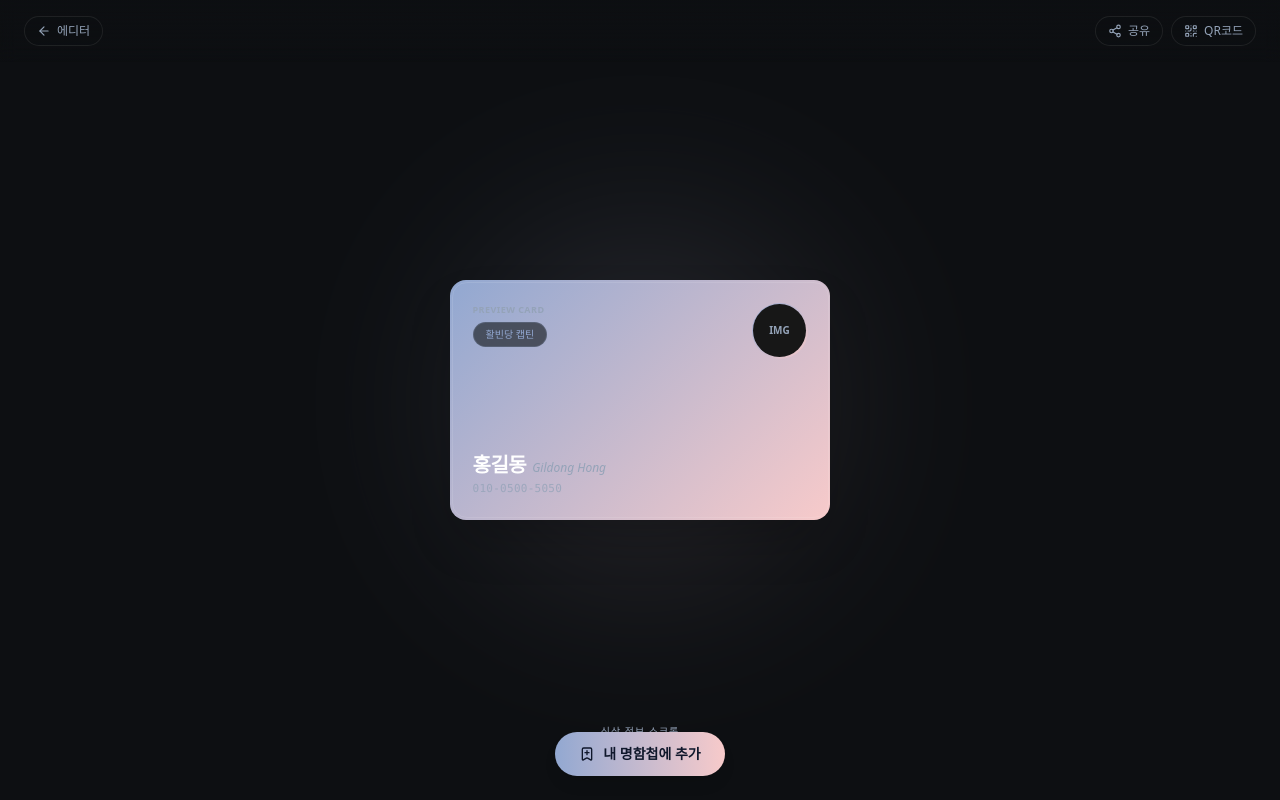
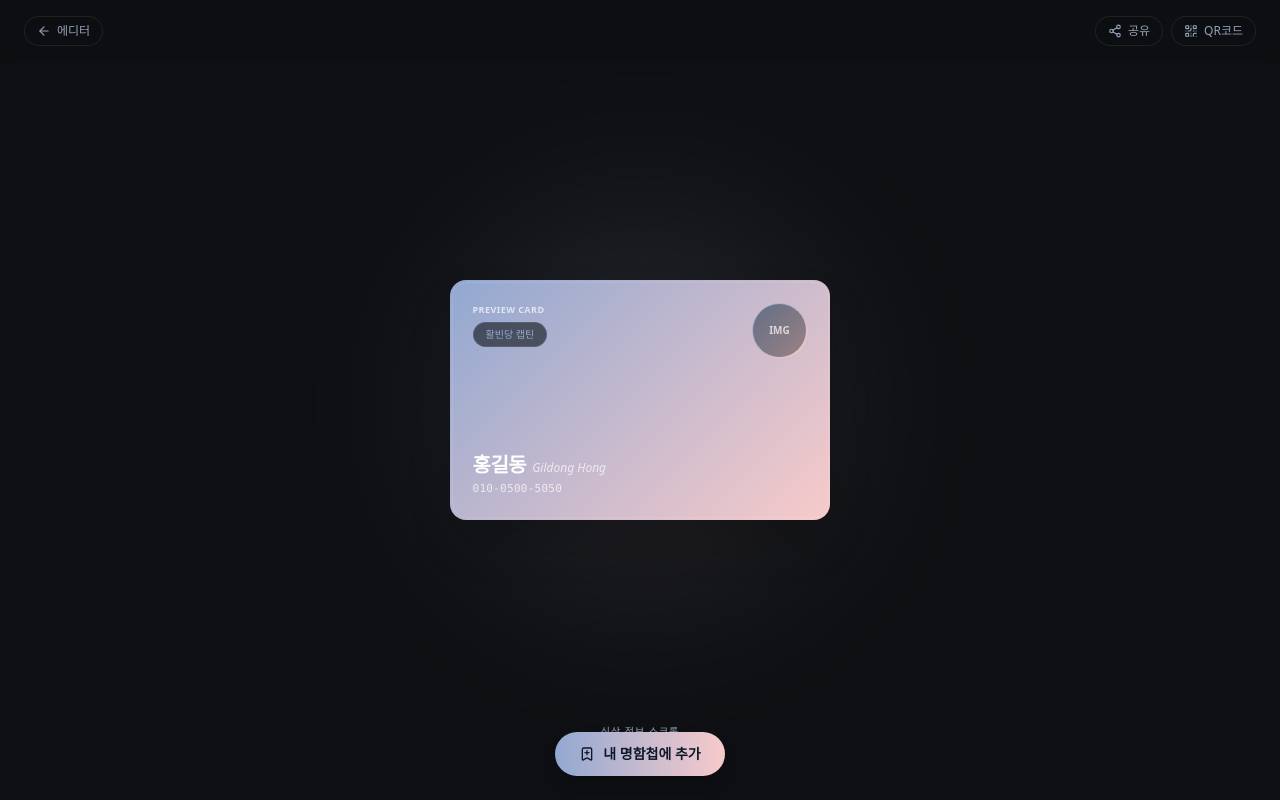
Before and after one commit to thePro-fessors/myeongham-sileo, a Next.js app: page /share in a window 1280 px wide. Shown: the top 800 px of the page. Built offline with nearby package versions, Linux system fonts and the light colour scheme; no server answers; the database is empty.

Commit message:
feat: 색상 선택 기능 확장

```diff
--- a/src/app/page.tsx
+++ b/src/app/page.tsx
@@ -9,6 +9,7 @@ import {
   getSavedCards,
   removeCardFromWallet
 } from "@/lib/db";
+import { getGradientContrastColor, getContrastTextColor } from "@/lib/colorUtils";
 import { QRCodeSVG } from "qrcode.react";
 import {
   Settings,
@@ -312,8 +313,12 @@ export default function AppDashboard() {
     return `linear-gradient(${angle}deg, ${card.gradientStart} 0%, ${card.gradientEnd} 100%)`;
   };
 
-  // Dynamic Background Style Builder for Card Preview
   const getCardBackgroundStyle = (): React.CSSProperties => {
+    if (myCard.bgType === "solid" && myCard.bgColor) {
+      return {
+        backgroundColor: myCard.bgColor,
+      };
+    }
     if (myCard.bgType === "image" && myCard.bgImageUrl) {
       return {
         backgroundImage: `url(${myCard.bgImageUrl})`,
@@ -330,6 +335,13 @@ export default function AppDashboard() {
       backgroundColor: "#13171f",
     };
   };
+
+  const contrastColor = myCard.bgType === "gradient"
+    ? getGradientContrastColor(myCard.gradientStart, myCard.gradientEnd)
+    : myCard.bgType === "solid" && myCard.bgColor
+    ? getContrastTextColor(myCard.bgColor)
+    : "text-white";
+  const mutedContrastColor = contrastColor === 'text-slate-900' ? 'text-slate-700' : 'text-white/70';
 
   return (
     <div className="flex flex-col min-h-screen bg-[#0d0f12] text-foreground font-sans pb-16">
@@ -392,6 +404,8 @@ export default function AppDashboard() {
                 style={{
                   background: myCard.bgType === "gradient"
                     ? getGradientString(myCard)
+                    : myCard.bgType === "solid"
+                    ? myCard.bgColor
                     : "linear-gradient(135deg, rgba(255,255,255,0.05) 0%, rgba(255,255,255,0.01) 100%)"
                 }}
                 onPointerDown={(e) => {
@@ -420,9 +434,9 @@ export default function AppDashboard() {
                       {/* Top Row: Info badge & Avatar */}
                       <div className="flex justify-between items-start w-full">
                         <div className="flex flex-col gap-1.5 items-start">
-                          <span className="text-[9px] uppercase tracking-wider text-muted-foreground font-semibold">PREVIEW CARD</span>
+                          <span className={`text-[9px] uppercase tracking-wider font-semibold ${mutedContrastColor}`}>PREVIEW CARD</span>
                           {myCard.company && (
-                            <span className="text-[10px] font-medium text-serenity bg-[#0d0f12]/60 px-3 py-1 rounded-full border border-serenity/20 backdrop-blur-md">
+                            <span className={`text-[10px] font-medium px-3 py-1 rounded-full border backdrop-blur-md ${contrastColor === 'text-slate-900' ? 'bg-white/40 border-black/20 text-slate-900' : 'bg-[#0d0f12]/60 border-serenity/20 text-serenity'}`}>
                               {myCard.company}
                             </span>
                           )}
@@ -443,7 +457,7 @@ export default function AppDashboard() {
                               className="w-full h-full rounded-full object-cover bg-neutral-800"
                             />
                           ) : (
-                            <div className="w-full h-full rounded-full bg-neutral-900 flex items-center justify-center text-[10px] font-bold text-muted-foreground">
+                            <div className={`w-full h-full rounded-full bg-neutral-900/40 flex items-center justify-center text-[10px] font-bold ${mutedContrastColor}`}>
                               IMG
                             </div>
                           )}
@@ -453,17 +467,17 @@ export default function AppDashboard() {
                       {/* Bottom Row: Name Block */}
                       <div className="flex flex-col gap-0.5 items-start mt-auto">
                         <div className="flex items-baseline gap-1.5">
-                          <h1 className="text-xl font-bold tracking-tight text-white">
+                          <h1 className={`text-xl font-bold tracking-tight ${contrastColor}`}>
                             {myCard.name || "이름"}
                           </h1>
                           {myCard.engName && (
-                            <span className="text-xs font-light text-muted-foreground italic">
+                            <span className={`text-xs font-light italic ${mutedContrastColor}`}>
                               {myCard.engName}
                             </span>
                           )}
                         </div>
                         {myCard.phone && (
-                          <span className="text-[11px] text-muted-foreground/80 font-mono tracking-wide">
+                          <span className={`text-[11px] font-mono tracking-wide ${mutedContrastColor}`}>
                             {myCard.phone}
                           </span>
                         )}
@@ -822,8 +836,16 @@ export default function AppDashboard() {
                 {/* Background Type Selection */}
                 <div className="flex gap-2 p-1 bg-[#13171f] border border-card-border rounded-xl">
                   <button
+                    onClick={() => handleStyleChange("bgType", "solid")}
+                    className={`flex-1 py-1.5 text-[10px] font-bold rounded-lg cursor-pointer transition ${
+                      myCard.bgType === "solid" ? "bg-serenity text-slate-900" : "text-muted-foreground"
+                    }`}
+                  >
+                    단색
+                  </button>
+                  <button
                     onClick={() => handleStyleChange("bgType", "gradient")}
-                    className={`flex-1 py-1.5 text-xs font-bold rounded-lg cursor-pointer transition ${
+                    className={`flex-1 py-1.5 text-[10px] font-bold rounded-lg cursor-pointer transition ${
                       myCard.bgType === "gradient" ? "bg-serenity text-slate-900" : "text-muted-foreground"
                     }`}
                   >
@@ -831,21 +853,43 @@ export default function AppDashboard() {
                   </button>
                   <button
                     onClick={() => handleStyleChange("bgType", "image")}
-                    className={`flex-1 py-1.5 text-xs font-bold rounded-lg cursor-pointer transition ${
+                    className={`flex-1 py-1.5 text-[10px] font-bold rounded-lg cursor-pointer transition ${
                       myCard.bgType === "image" ? "bg-serenity text-slate-900" : "text-muted-foreground"
                     }`}
                   >
-                    PNG/JPG 이미지
+                    이미지
                   </button>
                   <button
                     onClick={() => handleStyleChange("bgType", "svg")}
-                    className={`flex-1 py-1.5 text-xs font-bold rounded-lg cursor-pointer transition ${
+                    className={`flex-1 py-1.5 text-[10px] font-bold rounded-lg cursor-pointer transition ${
                       myCard.bgType === "svg" ? "bg-serenity text-slate-900" : "text-muted-foreground"
                     }`}
                   >
-                    SVG 코드
+                    SVG
                   </button>
                 </div>
+
+                {/* 0. Solid Color Panel */}
+                {myCard.bgType === "solid" && (
+                  <div className="flex flex-col gap-1.5 animate-fade-in">
+                    <span className="text-[10px] font-bold text-muted-foreground uppercase">배경 단색 설정</span>
+                    <div className="flex items-center gap-3 bg-[#13171f] border border-card-border p-2 rounded-xl">
+                      <input
+                        type="color"
+                        value={myCard.bgColor || "#000000"}
+                        onChange={(e) => handleStyleChange("bgColor", e.target.value)}
+                        className="w-10 h-10 rounded-lg cursor-pointer border-none bg-transparent"
+                      />
+                      <input
+                        type="text"
+                        value={myCard.bgColor || "#000000"}
+                        onChange={(e) => handleStyleChange("bgColor", e.target.value)}
+                        className="flex-1 bg-transparent border-none outline-none text-sm font-mono text-white placeholder-muted-foreground"
+                        placeholder="#000000"
+                      />
+                    </div>
+                  </div>
+                )}
 
                 {/* 1. Gradient Panel */}
                 {myCard.bgType === "gradient" && (
--- a/src/app/share/page.tsx
+++ b/src/app/share/page.tsx
@@ -15,9 +15,11 @@ import {
   Check,
   ChevronDown,
   ArrowLeft,
-  Share2
+  Share2,
+  ExternalLink
 } from "lucide-react";
 import Link from "next/link";
+import { getGradientContrastColor, getContrastTextColor } from "@/lib/colorUtils";
 
 function CardViewerContent() {
   const searchParams = useSearchParams();
@@ -112,6 +114,13 @@ function CardViewerContent() {
     return `linear-gradient(${angle}deg, ${c.gradientStart} 0%, ${c.gradientEnd} 100%)`;
   };
 
+  const contrastColor = card.bgType === "gradient"
+    ? getGradientContrastColor(card.gradientStart, card.gradientEnd)
+    : card.bgType === "solid" && card.bgColor
+    ? getContrastTextColor(card.bgColor)
+    : "text-white";
+  const mutedContrastColor = contrastColor === 'text-slate-900' ? 'text-slate-700' : 'text-white/70';
+
   return (
     <div className="relative flex flex-col items-center justify-start min-h-screen w-full bg-[#0d0f12] text-foreground font-sans selection:bg-serenity/30 overflow-y-auto pb-24">
       {/* Top Header Floating Utility */}
@@ -144,7 +153,7 @@ function CardViewerContent() {
         <div
           className="absolute top-1/2 left-1/2 -translate-x-1/2 -translate-y-1/2 w-[250px] sm:w-[350px] h-[250px] sm:h-[350px] rounded-full blur-[100px] opacity-15 pointer-events-none"
           style={{
-            background: getGradientString(card)
+            background: card.bgType === "solid" ? card.bgColor : getGradientString(card)
           }}
         />
 
@@ -152,7 +161,7 @@ function CardViewerContent() {
         <div
           className="relative w-full max-w-[340px] sm:max-w-[380px] aspect-[1.586/1] rounded-2xl p-[1.5px] shadow-2xl transition duration-500 hover:scale-[1.02]"
           style={{
-            background: getGradientString(card)
+            background: card.bgType === "solid" ? card.bgColor : getGradientString(card)
           }}
         >
           {/* Card Content Wrapper */}
@@ -163,6 +172,8 @@ function CardViewerContent() {
                 backgroundImage: `url(${card.bgImageUrl})`,
                 backgroundSize: "cover",
                 backgroundPosition: "center"
+              } : card.bgType === "solid" && card.bgColor ? {
+                backgroundColor: card.bgColor
               } : card.bgType === "gradient" ? {
                 background: getGradientString(card)
               } : {
@@ -185,9 +196,9 @@ function CardViewerContent() {
                 {/* Top Row: Info badge & Avatar */}
                 <div className="flex justify-between items-start w-full">
                   <div className="flex flex-col gap-1.5 items-start">
-                    <span className="text-[9px] uppercase tracking-wider text-muted-foreground font-semibold">PREVIEW CARD</span>
+                    <span className={`text-[9px] uppercase tracking-wider font-semibold ${mutedContrastColor}`}>PREVIEW CARD</span>
                     {card.company && (
-                      <span className="text-[10px] font-medium text-serenity bg-[#0d0f12]/60 px-3 py-1 rounded-full border border-serenity/20 backdrop-blur-md">
+                      <span className={`text-[10px] font-medium px-3 py-1 rounded-full border backdrop-blur-md ${contrastColor === 'text-slate-900' ? 'bg-white/40 border-black/20 text-slate-900' : 'bg-[#0d0f12]/60 border-serenity/20 text-serenity'}`}>
                         {card.company}
                       </span>
                     )}
@@ -197,7 +208,7 @@ function CardViewerContent() {
                   <div
                     className="w-14 h-14 rounded-full p-[1.5px]"
                     style={{
-                      background: getGradientString(card)
+                      background: card.bgType === "solid" ? card.bgColor : getGradientString(card)
                     }}
                   >
                     {card.avatarUrl ? (
@@ -208,7 +219,7 @@ function CardViewerContent() {
                         className="w-full h-full rounded-full object-cover bg-neutral-800"
                       />
                     ) : (
-                      <div className="w-full h-full rounded-full bg-neutral-900 flex items-center justify-center text-[10px] font-bold text-muted-foreground">
+                      <div className={`w-full h-full rounded-full bg-neutral-900/40 flex items-center justify-center text-[10px] font-bold ${mutedContrastColor}`}>
                         IMG
                       </div>
                     )}
@@ -218,17 +229,17 @@ function CardViewerContent() {
                 {/* Bottom Row: Name Block */}
                 <div className="flex flex-col gap-0.5 items-start mt-auto">
                   <div className="flex items-baseline gap-1.5">
-                    <h1 className="text-xl font-bold tracking-tight text-white">
+                    <h1 className={`text-xl font-bold tracking-tight ${contrastColor}`}>
                       {card.name || "이름"}
                     </h1>
                     {card.engName && (
-                      <span className="text-xs font-light text-muted-foreground italic">
+                      <span className={`text-xs font-light italic ${mutedContrastColor}`}>
                         {card.engName}
                       </span>
                     )}
                   </div>
                   {card.phone && (
-                    <span className="text-[11px] text-muted-foreground/80 font-mono tracking-wide">
+                    <span className={`text-[11px] font-mono tracking-wide ${mutedContrastColor}`}>
                       {card.phone}
                     </span>
                   )}
--- /dev/null
+++ b/src/lib/colorUtils.ts
@@ -0,0 +1,32 @@
+export function getContrastTextColor(hexColor: string): string {
+  if (!hexColor || !hexColor.startsWith('#')) return 'text-white';
+
+  const hex = hexColor.replace('#', '');
+  const r = parseInt(hex.substring(0, 2), 16);
+  const g = parseInt(hex.substring(2, 2), 16);
+  const b = parseInt(hex.substring(4, 2), 16);
+
+  if (isNaN(r) || isNaN(g) || isNaN(b)) return 'text-white';
+
+  const luminance = (0.299 * r + 0.587 * g + 0.114 * b) / 255;
+  return luminance > 0.5 ? 'text-slate-900' : 'text-white';
+}
+
+export function getGradientContrastColor(startHex: string, endHex: string): string {
+  if (!startHex || !endHex) return 'text-white';
+
+  const start = startHex.replace('#', '');
+  const r1 = parseInt(start.substring(0, 2), 16);
+  const g1 = parseInt(start.substring(2, 2), 16);
+  const b1 = parseInt(start.substring(4, 2), 16);
+  const lum1 = (isNaN(r1) ? 0 : 0.299 * r1 + 0.587 * g1 + 0.114 * b1) / 255;
+
+  const end = endHex.replace('#', '');
+  const r2 = parseInt(end.substring(0, 2), 16);
+  const g2 = parseInt(end.substring(2, 2), 16);
+  const b2 = parseInt(end.substring(4, 2), 16);
+  const lum2 = (isNaN(r2) ? 0 : 0.299 * r2 + 0.587 * g2 + 0.114 * b2) / 255;
+
+  const avgLum = (lum1 + lum2) / 2;
+  return avgLum > 0.5 ? 'text-slate-900' : 'text-white';
+}
--- a/src/lib/db.ts
+++ b/src/lib/db.ts
@@ -40,9 +40,10 @@ export interface BusinessCard {
   avatarUrl?: string; // base64 or external url
 
   // [NEW] 배경 타입 및 커스텀 배경 리소스 데이터
-  bgType: "gradient" | "svg" | "image";
+  bgType: "gradient" | "svg" | "image" | "solid";
   bgSvgContent?: string;
   bgImageUrl?: string;
+  bgColor?: string;
 
   // [NEW] 기본 테두리 및 프로필 레이아웃 템플릿 적용 여부
   useDefaultTemplate: boolean;
@@ -72,6 +73,7 @@ export const DEFAULT_CARD: BusinessCard = {
   textColor: "#ffffff",
   fontFamily: "var(--font-outfit)",
   bgType: "gradient",
+  bgColor: "#13171f",
   bgSvgContent: "",
   bgImageUrl: "",
   useDefaultTemplate: true,
```
